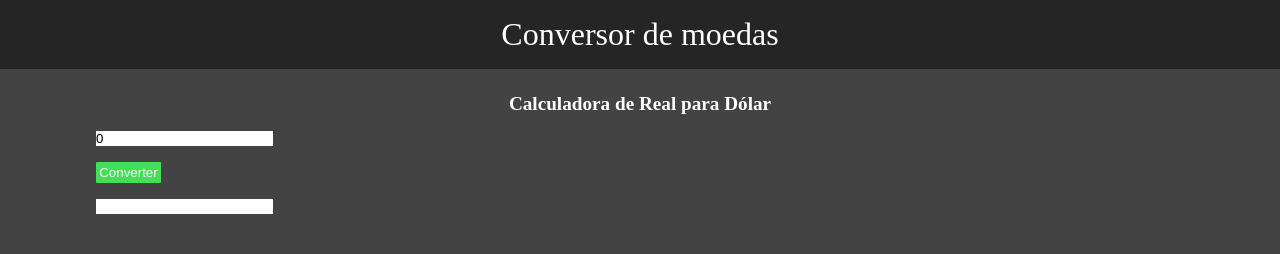
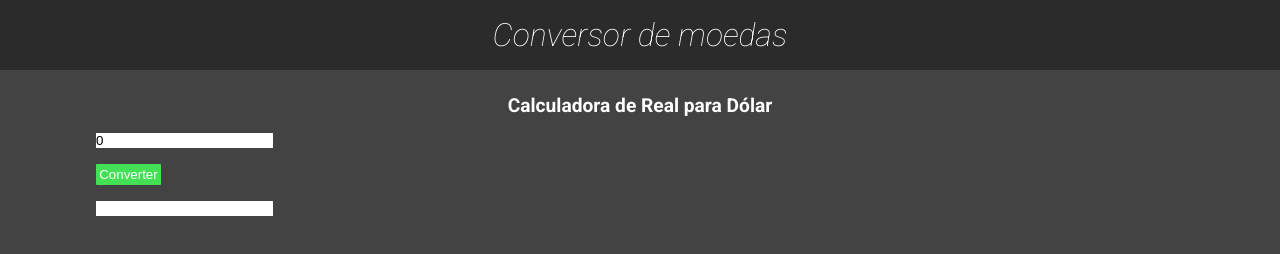
Before and after one commit to banzak1/calculadoraMoedas, a plain HTML site: page index.html in a window 1280 px wide. Drawn offline with Linux system fonts and the light colour scheme.

Commit message:
change fonts

```diff
--- a/index.html
+++ b/index.html
@@ -4,7 +4,9 @@
   <meta charset="UTF-8">
   <meta http-equiv="X-UA-Compatible" content="IE=Edge">
   <meta name="viewport" content="width=device-width, initial-scale=1">
-
+  <link rel="preconnect" href="https://fonts.gstatic.com">
+<link href="https://fonts.googleapis.com/css2?family=Roboto:ital,wght@0,100;0,300;0,400;0,700;1,100;1,300;1,400&display=swap" rel="stylesheet">
+  <link rel="shortcut icon" href="favicon.svg" type="image/x-icon">
 
   <title>Currency Conversor</title>
 
--- a/style.css
+++ b/style.css
@@ -7,10 +7,11 @@
 
 :root{
   font-size: 16px;
+  font-family: 'Roboto', sans-serif;
 }
 /*Title------------*/
 header {
-  background: #252525;
+  background: #2b2b2b;
   padding: 1rem 2rem;
   text-align: center;
 
@@ -20,6 +21,8 @@ header {
 #logo {
   color: white;
   font-weight: 400;
+  font-weight: lighter;
+  font-style: italic;
 }
 
 body {
```
Also changed, not shown: favicon.svg (added).
